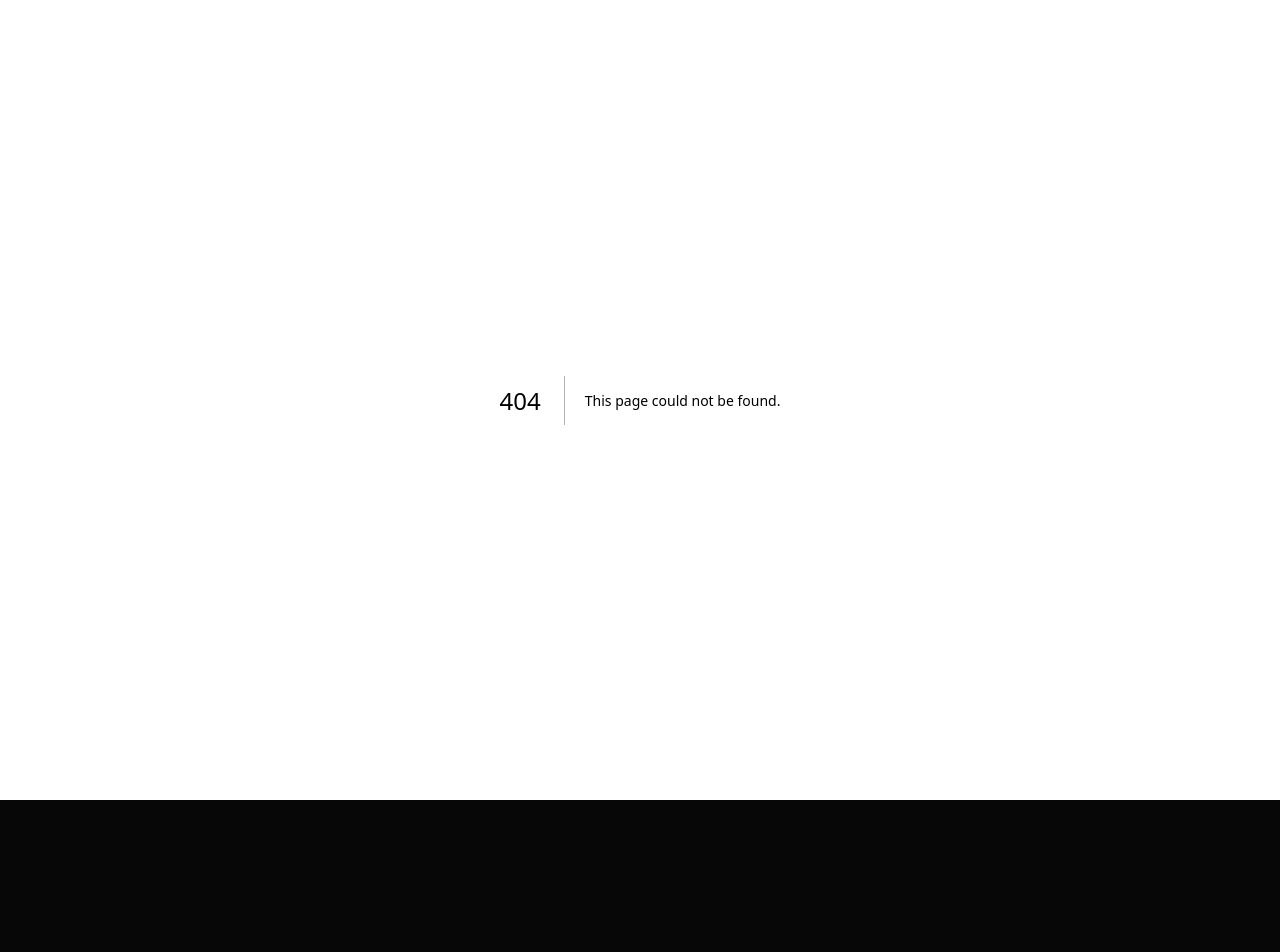
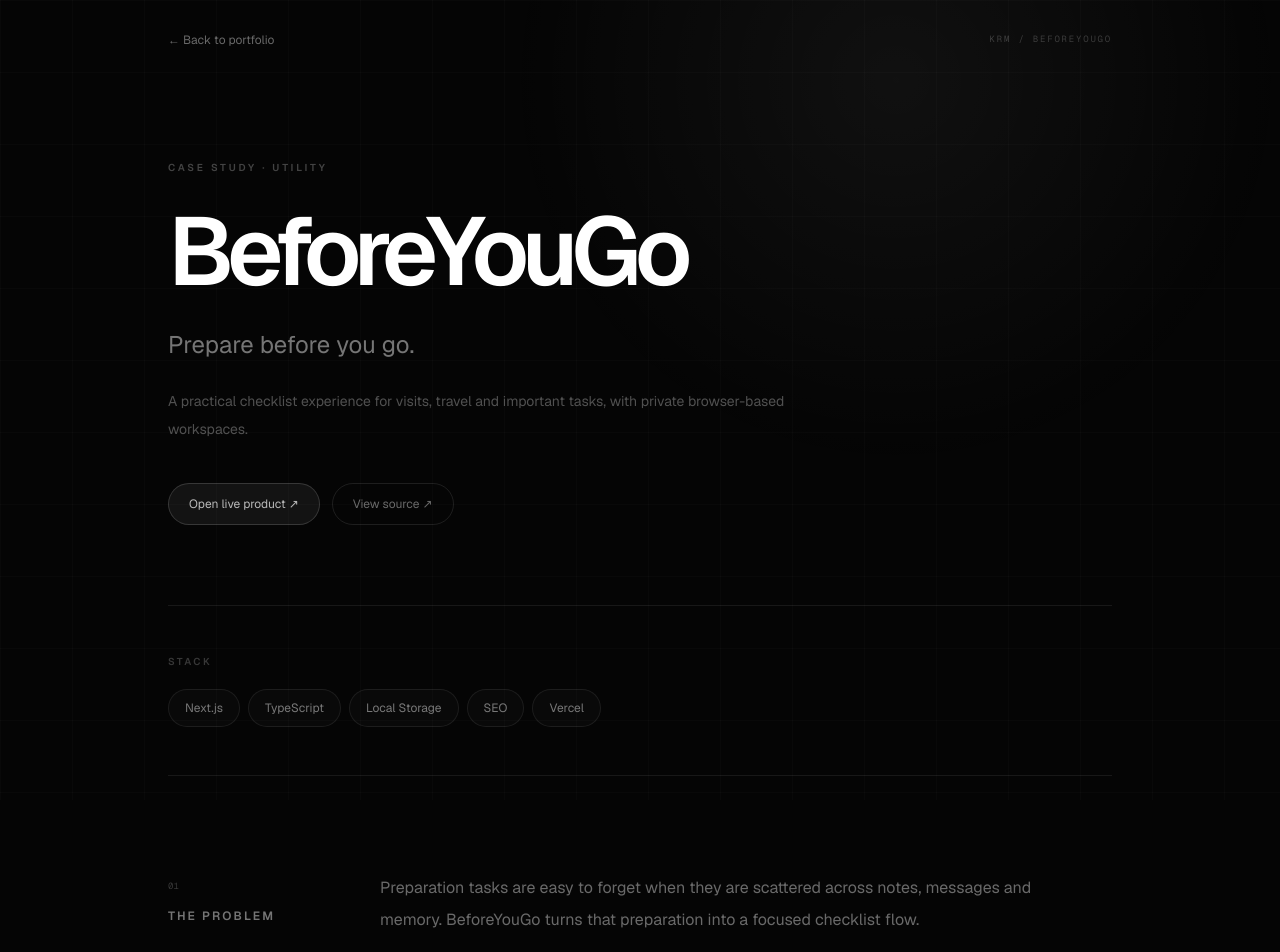
Before and after one commit to kogleshofficial-hub/koglesh-portfolio, a Next.js app: page /work/beforeyougo in a window 1280 px wide. Before the commit this address had no page. Shown: the top 952 px of the page. Before the commit the page ends 800 px from the top, so only its background shows below. Built offline with nearby package versions, Linux system fonts and the light colour scheme.

Commit message:
Add evidence-first project case study pages

```diff
--- /dev/null
+++ b/app/work/[slug]/page.tsx
@@ -0,0 +1,91 @@
+import type { Metadata } from "next";
+import Link from "next/link";
+
+const cases = {
+  queuewise: {
+    name: "QueueWise",
+    eyebrow: "CASE STUDY · CIVIC TECH",
+    tagline: "Know the queue before you go.",
+    description: "A community-powered queue tracker for everyday public services, built around fresh reports and transparent estimates.",
+    live: "https://queuewise-app.vercel.app",
+    source: "https://github.com/kogleshofficial-hub/queuewise",
+    stack: ["Next.js", "Supabase", "PostgreSQL", "OpenStreetMap", "Vercel"],
+    sections: [
+      ["The problem", "Waiting at clinics, banks, government offices and other services can be unpredictable. QueueWise is designed around a simple idea: give people a clearer picture using recent observations from the community."],
+      ["The product approach", "The experience focuses on real places, fresh community reports and transparent estimates rather than presenting made-up precision. The goal is useful information that communicates its limits clearly."],
+      ["Engineering focus", "The published stack includes Next.js, Supabase, PostgreSQL and OpenStreetMap. That combination puts the project at the intersection of application UI, persistent data, location-aware experiences and deployment."],
+      ["What makes it real", "QueueWise is not presented as a static mockup. It has a public deployment and a public source repository, so the implementation can be inspected and the product can be tested directly."],
+      ["What I would improve next", "The next layer of work is deeper measurement: freshness rules, duplicate-report handling, clearer confidence signals, performance profiling and stronger observability. Those decisions should be driven by real usage rather than invented metrics."],
+    ],
+  },
+  beforeyougo: {
+    name: "BeforeYouGo",
+    eyebrow: "CASE STUDY · UTILITY",
+    tagline: "Prepare before you go.",
+    description: "A practical checklist experience for visits, travel and important tasks, with private browser-based workspaces.",
+    live: "https://beforeyougo-gray.vercel.app",
+    source: "https://github.com/kogleshofficial-hub/beforeyougo",
+    stack: ["Next.js", "TypeScript", "Local Storage", "SEO", "Vercel"],
+    sections: [
+      ["The problem", "Preparation tasks are easy to forget when they are scattered across notes, messages and memory. BeforeYouGo turns that preparation into a focused checklist flow."],
+      ["The product approach", "The product is intentionally lightweight: create a checklist, work through it and keep the workspace private in the browser. The experience is designed around completing the task rather than adding unnecessary complexity."],
+      ["Engineering focus", "The published stack includes Next.js, TypeScript and browser Local Storage, with SEO and Vercel as part of the delivery surface. This makes the project a useful exercise in client-side persistence, typed UI and product-focused UX."],
+      ["What makes it real", "The application has a public deployment and public source repository. That makes the project testable rather than relying only on screenshots or a design prototype."],
+      ["What I would improve next", "Future iterations could explore import/export, richer checklist templates, accessibility audits, stronger empty states and performance measurement while preserving the simple core workflow."],
+    ],
+  },
+  foodloop: {
+    name: "FoodLoop",
+    eyebrow: "CASE STUDY · SOCIAL IMPACT",
+    tagline: "Turn surplus into something useful.",
+    description: "A food-rescue platform connecting surplus food with people who can use it through real accounts, listings and request workflows.",
+    live: "https://food-loop-app.vercel.app",
+    source: "https://github.com/kogleshofficial-hub/FoodLoop",
+    stack: ["Next.js", "Supabase", "PostgreSQL", "Vercel"],
+    sections: [
+      ["The problem", "Surplus food and people who could use it do not automatically meet. FoodLoop explores a product workflow that makes that connection possible through listings and requests."],
+      ["The product approach", "The platform is built around real accounts, food listings and request workflows. Those pieces make the product closer to a real multi-user service than a single-user demo."],
+      ["Engineering focus", "The published stack includes Next.js, Supabase and PostgreSQL. That creates a strong foundation for authentication, relational data and application workflows while keeping deployment straightforward."],
+      ["What makes it real", "FoodLoop has a public deployment and public source repository. The project can therefore be tested, inspected and iterated on as an actual product."],
+      ["What I would improve next", "The next stage should focus on trust and reliability: clearer listing states, safer request transitions, better edge-case handling, stronger validation, accessibility and measured performance."],
+    ],
+  },
+};
+
+type Slug = keyof typeof cases;
+
+export function generateStaticParams() {
+  return Object.keys(cases).map((slug) => ({ slug }));
+}
+
+export async function generateMetadata({ params }: { params: Promise<{ slug: string }> }): Promise<Metadata> {
+  const { slug } = await params;
+  const item = cases[slug as Slug];
+  return item ? { title: `${item.name} — Case Study`, description: item.description } : { title: "Case Study" };
+}
+
+export default async function CaseStudy({ params }: { params: Promise<{ slug: string }> }) {
+  const { slug } = await params;
+  const item = cases[slug as Slug];
+
+  if (!item) {
+    return <main className="min-h-screen bg-[#050505] px-6 py-24 text-white"><div className="mx-auto max-w-4xl"><p className="text-xs text-white/30">404 · CASE STUDY NOT FOUND</p><h1 className="mt-6 text-5xl font-semibold tracking-[-0.06em]">That project page doesn&apos;t exist.</h1><Link href="/" className="mt-10 inline-block rounded-full border border-white/10 px-5 py-3 text-sm text-white/60 hover:text-white">Back to portfolio</Link></div></main>;
+  }
+
+  return (
+    <main className="min-h-screen overflow-x-hidden bg-[#050505] text-white selection:bg-white/20">
+      <div className="pointer-events-none fixed inset-0 opacity-70" style={{ background: "radial-gradient(600px circle at 70% 10%, rgba(255,255,255,.07), transparent 65%)" }} />
+      <div className="pointer-events-none fixed inset-0 bg-[linear-gradient(rgba(255,255,255,.018)_1px,transparent_1px),linear-gradient(90deg,rgba(255,255,255,.018)_1px,transparent_1px)] bg-[size:72px_72px]" />
+      <div className="relative z-10 mx-auto max-w-5xl px-6 py-8 lg:px-10">
+        <div className="flex items-center justify-between"><Link href="/" className="text-xs text-white/40 transition hover:text-white">← Back to portfolio</Link><span className="font-mono text-[9px] uppercase tracking-[0.2em] text-white/20">KRM / {item.name}</span></div>
+        <header className="border-b border-white/[0.08] pb-20 pt-28"><p className="text-[10px] font-semibold uppercase tracking-[0.28em] text-white/25">{item.eyebrow}</p><h1 className="mt-7 max-w-4xl text-6xl font-semibold tracking-[-0.075em] sm:text-8xl">{item.name}</h1><p className="mt-7 max-w-3xl text-2xl leading-9 text-white/45">{item.tagline}</p><p className="mt-6 max-w-2xl text-sm leading-7 text-white/30">{item.description}</p><div className="mt-10 flex flex-wrap gap-3"><a href={item.live} target="_blank" rel="noopener noreferrer" className="rounded-full border border-white/15 bg-white/[0.06] px-5 py-3 text-xs text-white/70 hover:border-white/30 hover:text-white">Open live product ↗</a><a href={item.source} target="_blank" rel="noopener noreferrer" className="rounded-full border border-white/10 px-5 py-3 text-xs text-white/40 hover:border-white/25 hover:text-white">View source ↗</a></div></header>
+
+        <section className="border-b border-white/[0.08] py-12"><p className="mb-5 text-[10px] font-semibold uppercase tracking-[0.25em] text-white/20">Stack</p><div className="flex flex-wrap gap-2">{item.stack.map((tech) => <span key={tech} className="rounded-full border border-white/[0.08] bg-white/[0.02] px-4 py-2.5 text-xs text-white/45">{tech}</span>)}</div></section>
+
+        <section className="py-10">{item.sections.map(([heading, body], index) => <article key={heading} className="grid gap-8 border-b border-white/[0.07] py-14 md:grid-cols-[180px_1fr]"><div><span className="font-mono text-[9px] text-white/20">0{index + 1}</span><h2 className="mt-3 text-xs font-semibold uppercase tracking-[0.18em] text-white/45">{heading}</h2></div><p className="max-w-2xl text-base leading-8 text-white/40">{body}</p></article>)}</section>
+
+        <footer className="flex flex-wrap items-center justify-between gap-5 py-16"><p className="text-[10px] uppercase tracking-[0.22em] text-white/20">Proof of work · not a design mockup</p><Link href="/" className="rounded-full border border-white/10 px-5 py-3 text-xs text-white/45 hover:border-white/25 hover:text-white">Back to all work →</Link></footer>
+      </div>
+    </main>
+  );
+}
```
